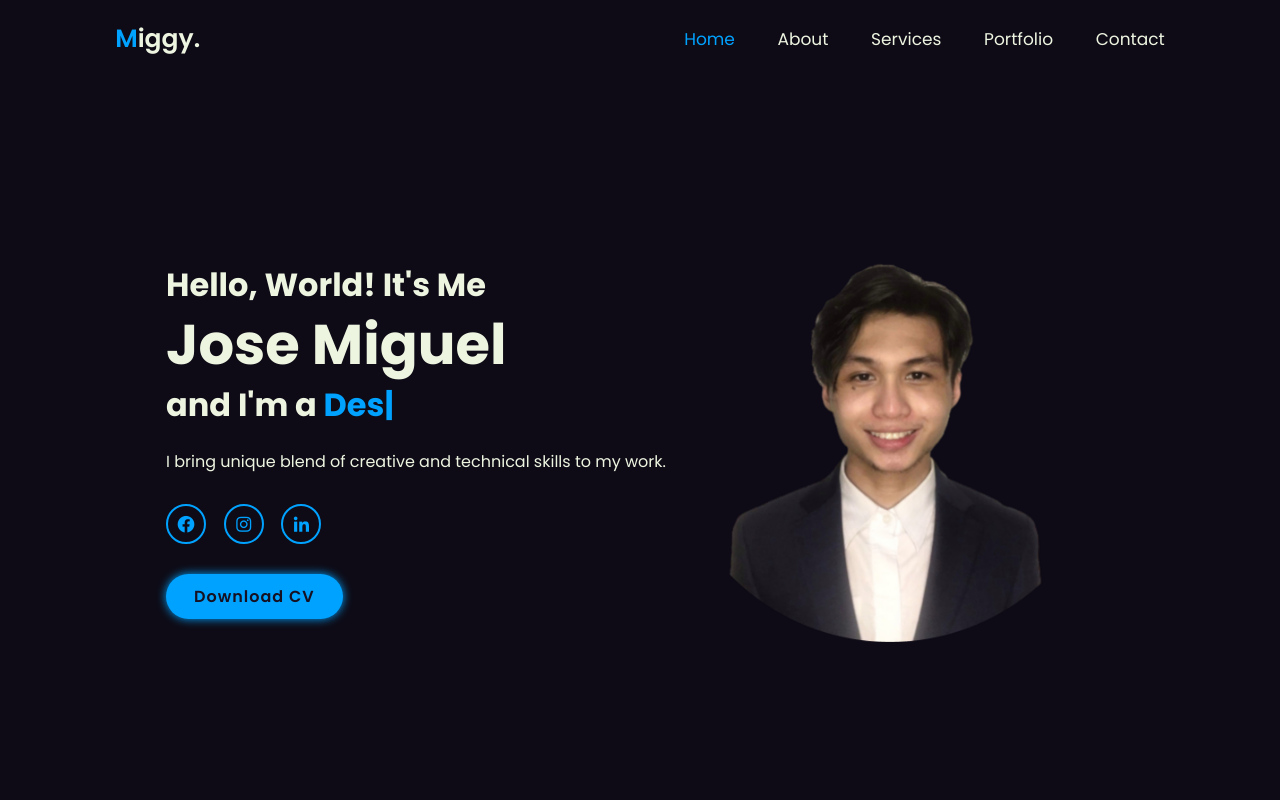
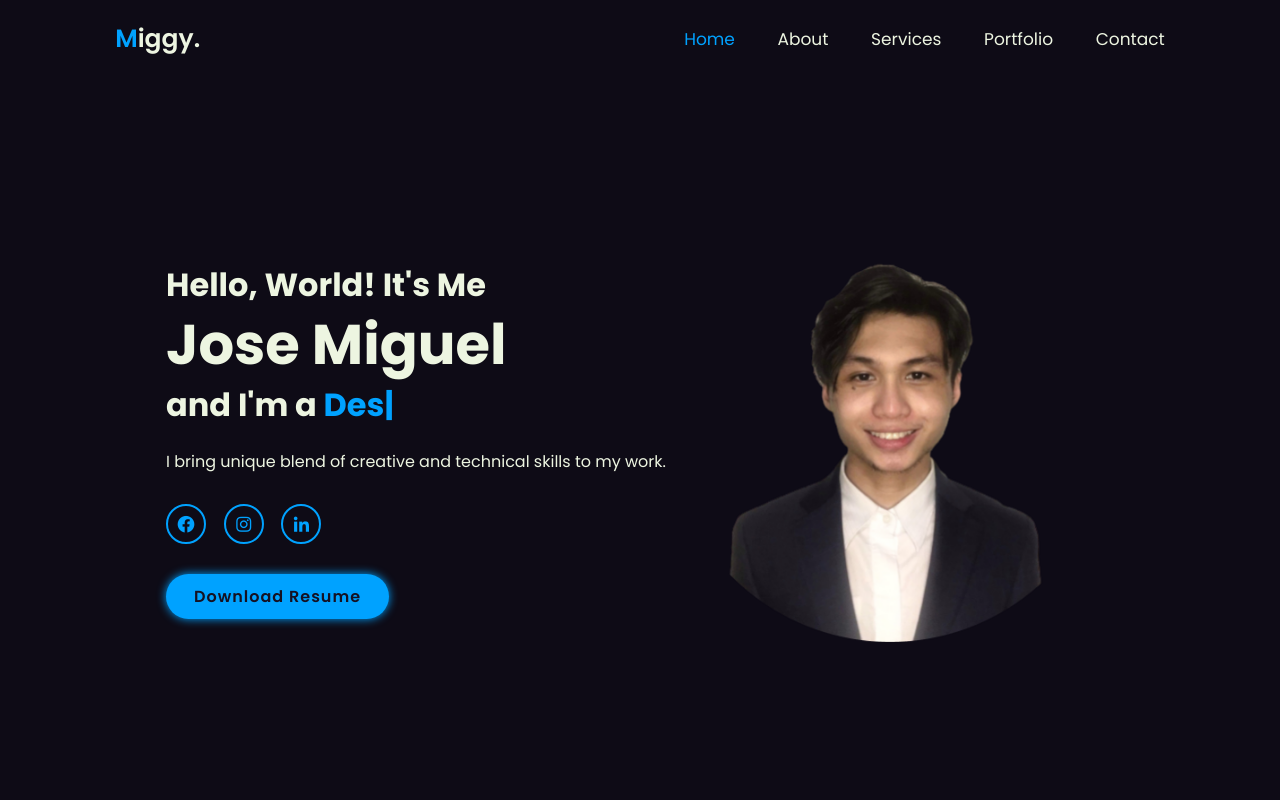
Before and after one commit to J-Miggy/josemiggy, a plain HTML site: page index.html in a window 1280 px wide. Shown: the top 800 px of the page. Drawn offline with nearby package versions, Linux system fonts and the light colour scheme.

Commit message:
website working

```diff
--- a/index.html
+++ b/index.html
@@ -38,7 +38,7 @@
                     <a href="https://www.instagram.com/miggy4k/" target="_blank"><i class='bx bxl-instagram' ></i></a>
                     <a href="https://www.linkedin.com/in/jose-miguel-b0a7211a3/?fbclid=IwAR1IIws5SOivP_yJ2vZBahFgEZKQ4I6q2_bd1DqCTV6GwVa0VSeWmOPldKU" target="_blank"><i class='bx bxl-linkedin' ></i></a>
                 </div>
-                <a href="Parami, Jose Miguel.pdf" class="btn" download>Download CV</a>
+                <a href="Parami, Jose Miguel.pdf" class="btn" download>Download Resume</a>
             </div>
 
             <div class="div home-img">
```
